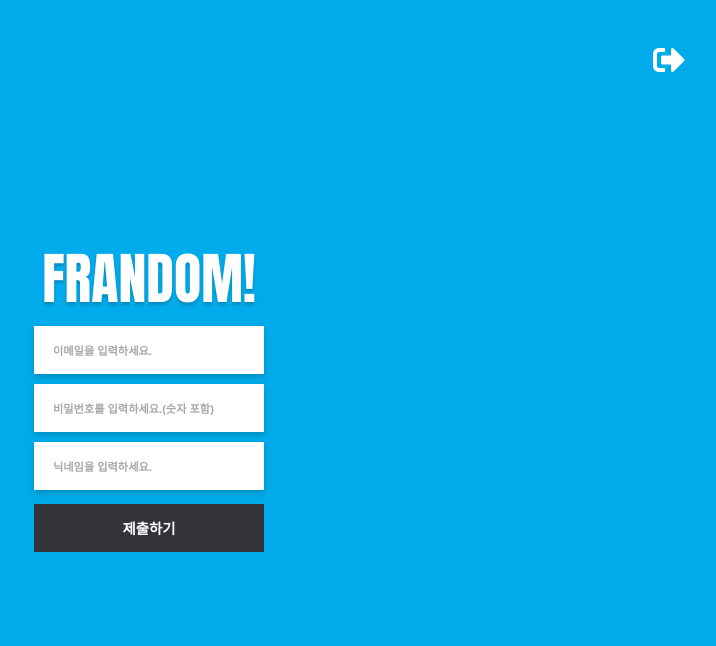
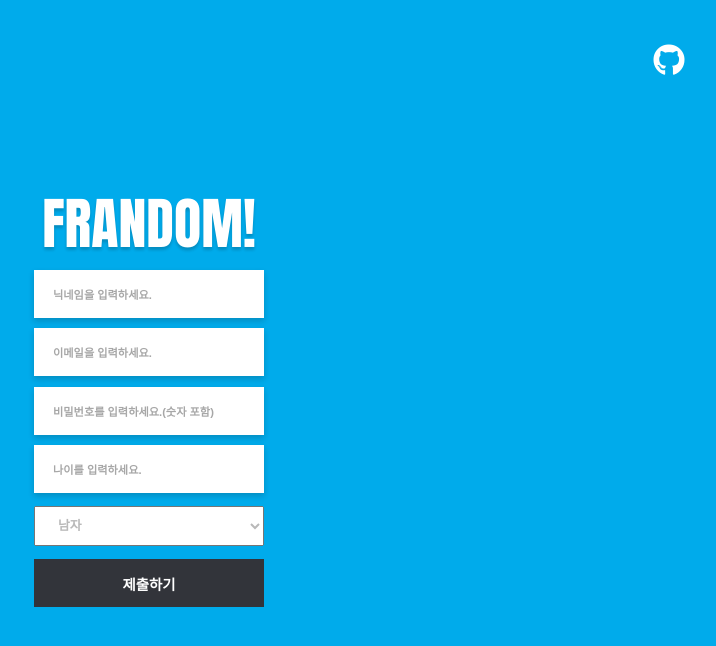
Before and after one commit to jidole02/frandom-baepo, a React (Create React App) app: page /signup in a window 1280 px wide. Shown: the top 646 px of the page, without its empty margins (491-1207 px from the left). Built offline with nearby package versions, Linux system fonts and the light colour scheme.

Commit message:
에러처리

```diff
--- a/src/App.js
+++ b/src/App.js
@@ -1,7 +1,7 @@
 import React, { useState } from 'react';
 import FirstPage from './components/FIRSTPAGE/firstPage'
 import * as s from './components/STYLECOMPONENT/publicStyle'
-import {BrowserRouter,Link,Route, Switch} from 'react-router-dom'
+import {BrowserRouter,Route, Switch} from 'react-router-dom'
 import NicknamePage from './components/PUBLIC/nicknamePage'
 import 미국 from './components/IMG/america.png'
 import 한국 from './components/IMG/korea.png'
@@ -29,7 +29,9 @@ function App() {
     <BrowserRouter>
     <GlobalStyled></GlobalStyled>
       <s.Background>
-        <s.SignUp><Link to="/signup" style={{color:"black", display:"flex",justifyContent:"center",alignItems:"center", width:"100%",height:"100%", marginTop:"0"}}><i className="fas fa-sign-out-alt"></i></Link></s.SignUp>
+        <s.SignUp><i
+        onClick={()=>{window.location.href = "https://github.com/DSM-Frandom"}}
+        className="fab fa-github"></i></s.SignUp>
         <Switch>
         <Route exact path="/"><FirstPage Lang={LValue}></FirstPage></Route>
         <Route exact path="/nickname"><NicknamePage Lang={LValue}></NicknamePage></Route>
--- a/src/components/SIGNUP/signup.js
+++ b/src/components/SIGNUP/signup.js
@@ -6,11 +6,13 @@ const SignUp = () => {
     const [val, SetVal] = useState({
         password: '',
         email: '',
-        name: ''
+        name: '',
+        age: '',
+        male:'M'
     });
     const [toggle, setToggle] = useState(false)
 
-    const { password, email, name } = val;
+    const { password, email, name, age } = val;
 
     const InputFunc = (e) => {
         const { value, name } = e.target;
@@ -18,11 +20,12 @@ const SignUp = () => {
             ...val,
             [name]: value
         })
+        console.log(val)
     }
     const SignUpFunc = () => {
         setToggle(true)
         Request("POST", "v1/auth/register", { "Content-Type": "application/json" },
-            { "username": val.name, "email": val.email, "password": val.password }
+            { "username": val.name, "email": val.email, "password": val.password, "age" : val.age, "gender" : val.male}
         ).then((e) => {
             console.log(e.status)
             window.location.href = "/nickname"
@@ -37,9 +40,14 @@ const SignUp = () => {
             {toggle && <Loading></Loading>}
             <s.FirstPageContainer>
                 <h1>FRANDOM!</h1>
+                <s.NicknameInput name="name" placeholder="닉네임을 입력하세요." onChange={InputFunc} value={name}></s.NicknameInput>
                 <s.NicknameInput name="email" placeholder="이메일을 입력하세요." onChange={InputFunc} value={email}></s.NicknameInput>
                 <s.NicknameInput name="password" placeholder="비밀번호를 입력하세요.(숫자 포함)" onChange={InputFunc} value={password}></s.NicknameInput>
-                <s.NicknameInput name="name" placeholder="닉네임을 입력하세요." onChange={InputFunc} value={name}></s.NicknameInput>
+                <s.NicknameInput name="age" type="number" onChange={InputFunc} value={age} placeholder="나이를 입력하세요."></s.NicknameInput>
+                <s.Select onChange={InputFunc} name="male">
+                    <option value="M">남자</option>
+                    <option value="W">여자</option>
+                </s.Select>
                 <s.ButtonContainer2>
                     <s.NickSubButton onClick={SignUpFunc}>제출하기</s.NickSubButton>
                 </s.ButtonContainer2>
```
Also changed, not shown: 1 other file (tests, documents, lock files or other folders).
